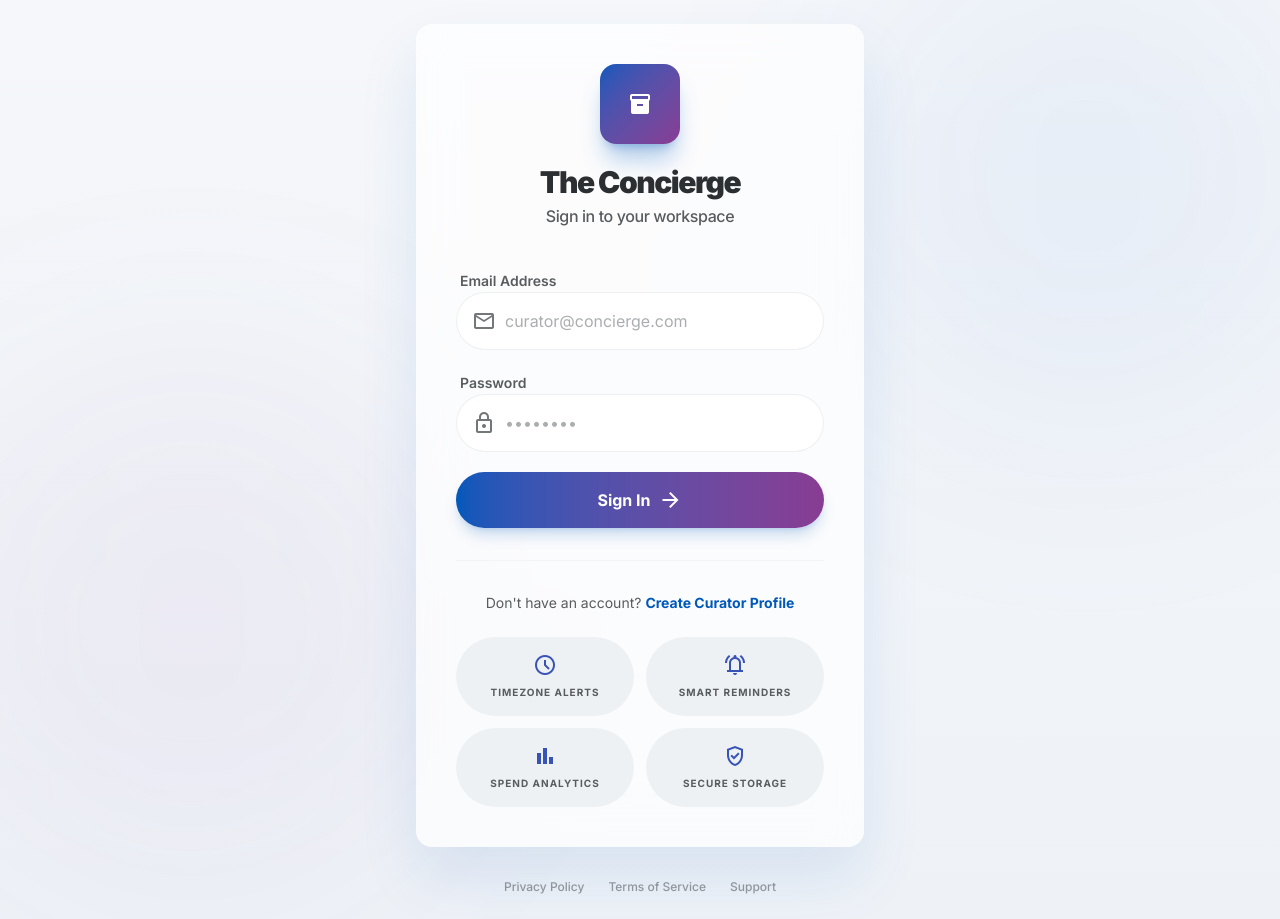
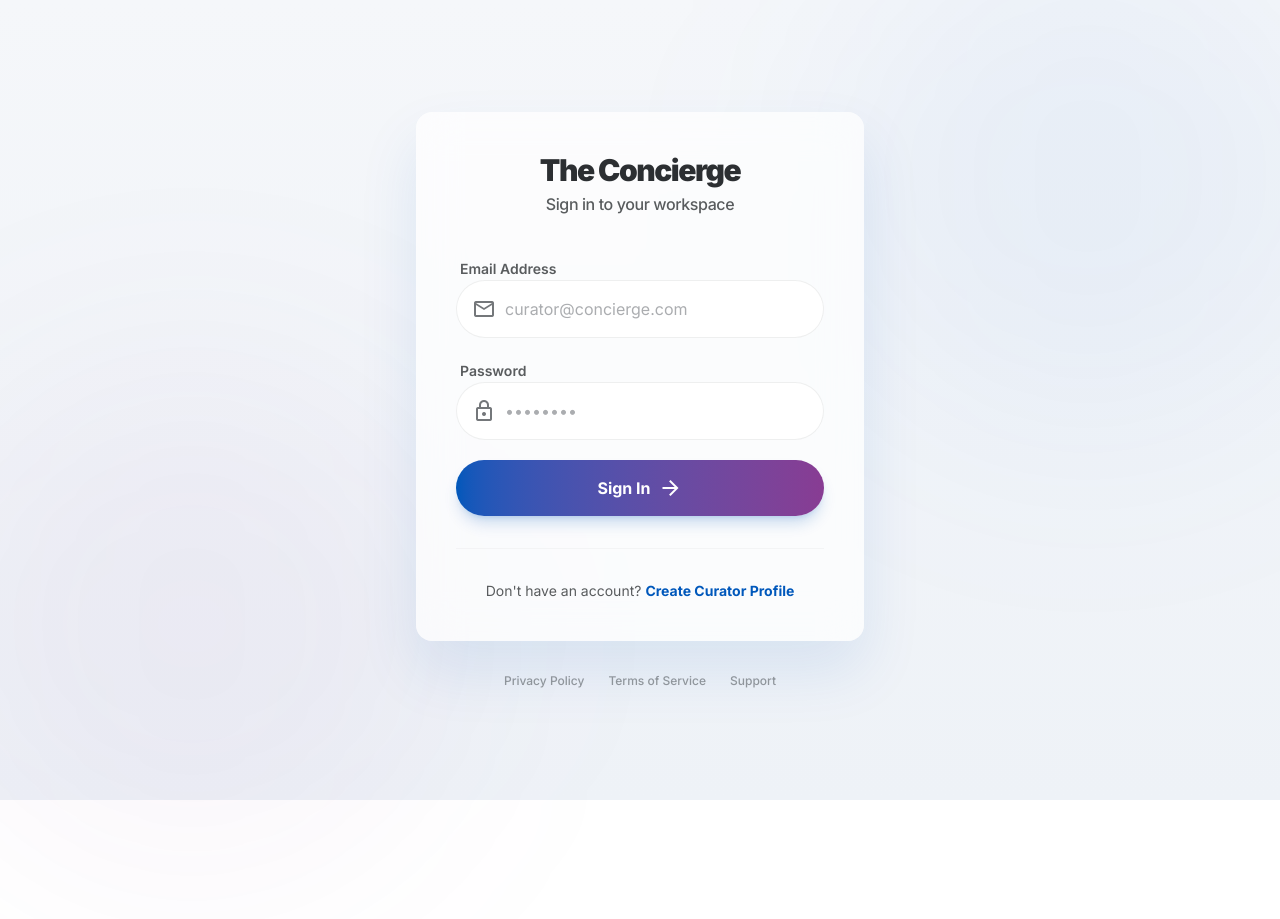
Before and after one commit to AviBapatu/Subscription-Overload-Manager, a React app in the folder frontend/: page /login in a window 1280 px wide. After the commit the page ends 800 px from the top, so only its background shows below. Built offline with nearby package versions, Linux system fonts and the light colour scheme; no server answers; the HTML template or start-up script is replaced by a standard one.

Commit message:
feat: add login and registration component with form validation and authentication handling

```diff
--- a/frontend/src/components/Login.jsx
+++ b/frontend/src/components/Login.jsx
@@ -1,7 +1,7 @@
 import React, { useState } from 'react';
 import { useNavigate } from 'react-router-dom';
 import { useAuth } from '../lib/AuthContext';
-import { loginUser } from '../lib/api';
+import { loginUser, registerUser } from '../lib/api';
 
 const Login = () => {
     const navigate = useNavigate();
@@ -49,11 +49,6 @@ const Login = () => {
 
                     {/* Logo */}
                     <div className="mb-10 text-center">
-                        <div className="inline-flex items-center justify-center w-20 h-20 rounded-2xl bg-gradient-to-br from-primary to-tertiary shadow-xl shadow-primary/30 mb-5">
-                            <span className="material-symbols-outlined text-white text-4xl" style={{ fontVariationSettings: "'FILL' 1" }}>
-                                inventory_2
-                            </span>
-                        </div>
                         <h1 className="text-3xl font-black tracking-tighter text-on-surface">The Concierge</h1>
                         <p className="text-on-surface-variant font-medium tracking-tight mt-1">
                             {isSignup ? 'Create your curator profile' : 'Sign in to your workspace'}
@@ -167,21 +162,6 @@ const Login = () => {
                             </button>
                         </p>
 
-                        {/* Feature pills */}
-                        <div className="grid grid-cols-2 gap-3 mt-6">
-                            {[
-                                { icon: 'schedule', label: 'Timezone alerts' },
-                                { icon: 'notifications_active', label: 'Smart reminders' },
-                                { icon: 'bar_chart', label: 'Spend analytics' },
-                                { icon: 'verified_user', label: 'Secure storage' }
-                            ].map(f => (
-                                <div key={f.label}
-                                    className="flex flex-col items-center p-4 bg-surface-container-low rounded-xl hover:bg-surface-container transition-colors cursor-default group">
-                                    <span className="material-symbols-outlined text-secondary mb-2 group-hover:scale-110 transition-transform">{f.icon}</span>
-                                    <span className="text-[10px] uppercase tracking-widest font-bold text-on-surface-variant">{f.label}</span>
-                                </div>
-                            ))}
-                        </div>
                     </div>
                 </div>
 
```
